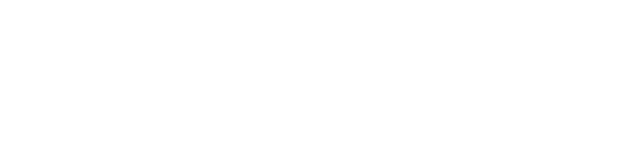
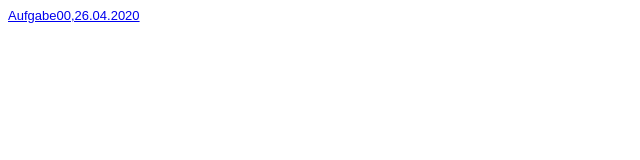
Before and after one commit to lauramoser/GIS-SS2020, a plain HTML site: page Steckbrief/steckbrief.htm in a window 1280 px wide. Shown: the whole page, without its empty margins (0-640 px from the left). Drawn offline with Linux system fonts and the light colour scheme.

Commit message:
Aufgabe00 hochgeladen

```diff
--- a/Steckbrief/steckbrief.htm
+++ b/Steckbrief/steckbrief.htm
@@ -13,5 +13,6 @@ body {
 </head>
 <body>
 	<!-- Hier die Links zu den gelösten Aufgaben einstellen, aktuelle oben, alte stehen lassen! Format: Aufgabenbezeichnung, Datum -->
+	<a href="https://lauramoser.github.io/GIS-SS2020/Aufgabe00/index.html" target="_blank" >Aufgabe00,26.04.2020</a>
 </body>
 </html>
```
